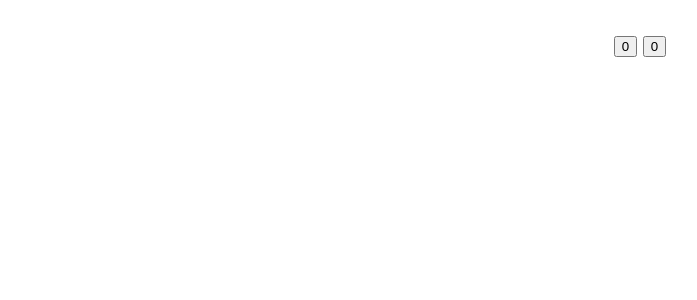
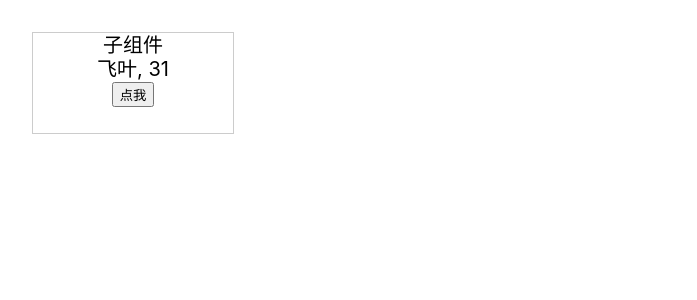
Before and after one commit to cunzaizhuyi/svelte-course, a Svelte app: page / in a window 1280 px wide. Shown: the top 300 px of the page, without its empty margins (0-697 px from the left). Built offline with nearby package versions, Linux system fonts and the light colour scheme.

Commit message:
父子组件

```diff
--- a/src/App.svelte
+++ b/src/App.svelte
@@ -1,5 +1,5 @@
 <script lang="ts">
-  import Dom from './lib/EventParams.svelte'
+  import Dom from './lib/comp/Parent.svelte'
 </script>
 
 <main>
--- /dev/null
+++ b/src/lib/comp/Parent.svelte
@@ -0,0 +1,20 @@
+<script lang="ts">
+  import Son from './Son.svelte';
+
+  let person = {
+    name: '飞叶',
+    age: 31,
+  }
+
+  const onSonBtnClick = (evt) => {
+      person.name = evt.detail;
+  }
+</script>
+
+<div class="parent">
+  <Son {person} on:btn-click={onSonBtnClick}></Son>
+</div>
+
+<style>
+
+</style>
--- /dev/null
+++ b/src/lib/comp/Son.svelte
@@ -0,0 +1,27 @@
+<script lang="ts">
+  import { createEventDispatcher } from 'svelte';
+
+  const emit = createEventDispatcher();
+export let person = {
+  name: '',
+  age: '',
+}
+
+const btnClick = () => {
+  emit('btn-click', '飞叶_程序员2222222');
+}
+</script>
+
+<div class="son">
+  子组件
+  <div>{ person.name }, {person.age}</div>
+  <button on:click={btnClick}>点我</button>
+</div>
+
+<style>
+.son{
+    width: 200px;
+    height: 100px;
+    border: 1px solid #ccc;
+}
+</style>
```
